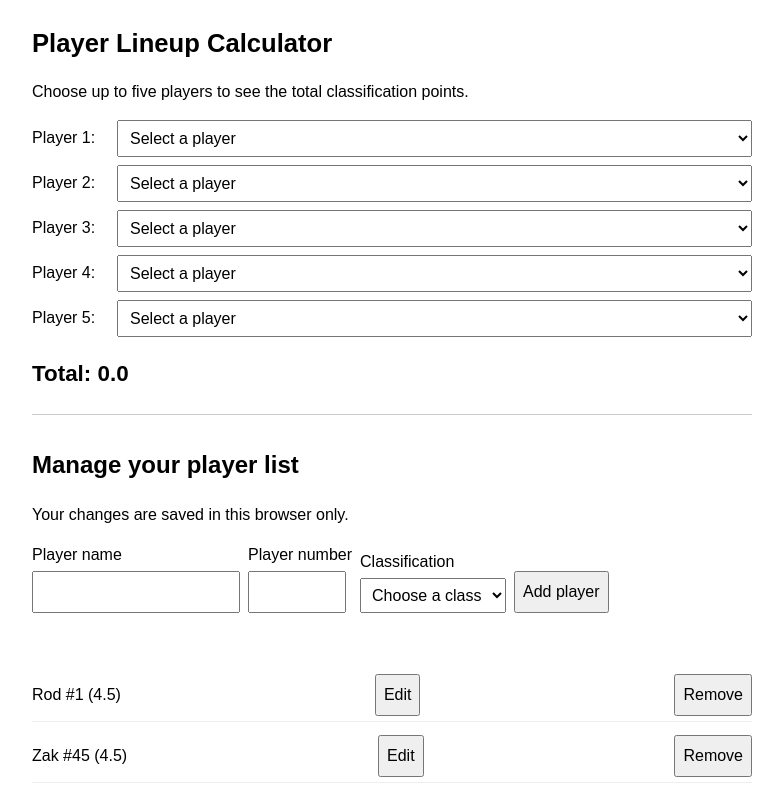
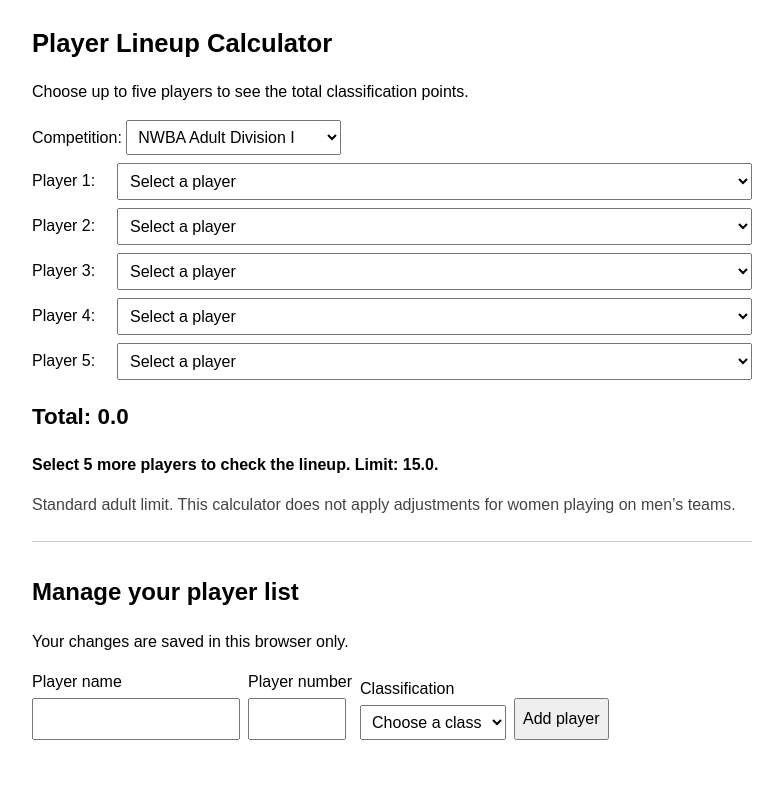
Before and after one commit to francoisfried/Ballers, a plain HTML site: page index.html in a window 1280 px wide. Shown: the top 788 px of the page, without its empty margins (248-1031 px from the left). Drawn offline with Linux system fonts and the light colour scheme.

Commit message:
Add competition-specific lineup limits

```diff
--- a/index.html
+++ b/index.html
@@ -11,6 +11,9 @@
         .lineup-row label { width: 75px; }
         .lineup-row select { flex: 1; min-width: 0; padding: 8px; }
         #total { margin: 20px 0; font-size: 1.4rem; font-weight: bold; }
+        #lineupStatus { font-weight: bold; }
+        #lineupStatus.over-limit { color: #a00000; }
+        #ruleNote { color: #444; }
         section { border-top: 1px solid #ccc; padding-top: 12px; margin-top: 24px; }
         #addPlayerForm, .edit-form { display: flex; flex-wrap: wrap; gap: 8px; align-items: end; }
         #addPlayerForm label, .edit-form label { display: flex; flex-direction: column; gap: 4px; }
@@ -27,6 +30,15 @@
 <body>
     <h1>Player Lineup Calculator</h1>
     <p>Choose up to five players to see the total classification points.</p>
+    <label for="division">Competition:</label>
+    <select id="division">
+        <option value="adult1">NWBA Adult Division I</option>
+        <option value="adult2">NWBA Adult Division II</option>
+        <option value="adult3">NWBA Adult Division III</option>
+        <option value="college">NWBA Intercollegiate</option>
+        <option value="women">NWBA Women's Division</option>
+        <option value="iwbf">IWBF</option>
+    </select>
     <form id="playerForm">
         <div class="lineup-row"><label for="dropdown1">Player 1:</label><select id="dropdown1"></select></div>
         <div class="lineup-row"><label for="dropdown2">Player 2:</label><select id="dropdown2"></select></div>
@@ -34,6 +46,8 @@
         <div class="lineup-row"><label for="dropdown4">Player 4:</label><select id="dropdown4"></select></div>
         <div class="lineup-row"><label for="dropdown5">Player 5:</label><select id="dropdown5"></select></div>
         <div id="total" aria-live="polite">Total: 0.0</div>
+        <p id="lineupStatus" aria-live="polite"></p>
+        <p id="ruleNote"></p>
     </form>
 
     <section aria-labelledby="rosterHeading">
@@ -81,6 +95,19 @@
         const storageKey = 'ballers-players-v1';
         const classificationValues = [1, 1.5, 2, 2.5, 3, 3.5, 4, 4.5];
         const selects = Array.from(document.querySelectorAll('#playerForm select'));
+        const division = document.getElementById('division');
+        const divisionRules = {
+            adult1: { limit: 15, note: 'Standard adult limit. This calculator does not apply adjustments for women playing on men’s teams.' },
+            adult2: { limit: 15, note: 'Standard adult limit. This calculator does not apply adjustments for women playing on men’s teams.' },
+            adult3: { limit: 15, note: 'No more than two players classified 3.5 or higher may play at once. Adjustments for women playing on men’s teams are not applied.' },
+            college: { limit: 14, note: 'Intercollegiate five-player limit. This calculator does not apply adjustments for women playing on men’s teams.' },
+            women: { limit: 15, note: 'Standard NWBA Women’s Division limit. Check current event rules for other requirements.' },
+            iwbf: { limit: 14, note: 'IWBF five-player limit for official competitions.' }
+        };
+        try {
+            const savedDivision = localStorage.getItem('ballers-division-v1');
+            if (Object.hasOwn(divisionRules, savedDivision)) division.value = savedDivision;
+        } catch (error) { /* The selector still works when browser storage is unavailable. */ }
         const message = document.getElementById('message');
 
         function withNumber(player) {
@@ -123,11 +150,26 @@
                     option.disabled = option.value !== '' && option.value !== select.value && selected.includes(option.value);
                 }
             });
-            const total = selects.reduce((sum, select) => {
-                const player = players.find(item => item.id === select.value);
-                return sum + (player ? player.value : 0);
-            }, 0);
+            const lineup = selected.map(id => players.find(item => item.id === id)).filter(Boolean);
+            const total = lineup.reduce((sum, player) => sum + player.value, 0);
+            const rule = divisionRules[division.value];
+            const highClassCount = lineup.filter(player => player.value >= 3.5).length;
+            const overPoints = total > rule.limit;
+            const overHighClass = division.value === 'adult3' && highClassCount > 2;
+            const status = document.getElementById('lineupStatus');
             document.getElementById('total').textContent = `Total: ${total.toFixed(1)}`;
+            if (lineup.length < 5) {
+                status.textContent = `Select ${5 - lineup.length} more player${lineup.length === 4 ? '' : 's'} to check the lineup. Limit: ${rule.limit.toFixed(1)}.`;
+            } else if (overPoints || overHighClass) {
+                const reasons = [];
+                if (overPoints) reasons.push(`over the ${rule.limit.toFixed(1)}-point limit`);
+                if (overHighClass) reasons.push('more than two players are classified 3.5 or higher');
+                status.textContent = `Lineup exceeds this division’s standard rules: ${reasons.join('; ')}.`;
+            } else {
+                status.textContent = `Within the ${rule.limit.toFixed(1)}-point limit${division.value === 'adult3' ? ' and Division III high-class limit' : ''}.`;
+            }
+            status.classList.toggle('over-limit', lineup.length === 5 && (overPoints || overHighClass));
+            document.getElementById('ruleNote').textContent = rule.note;
         }
 
         function render() {
@@ -215,6 +257,10 @@
         }
 
         selects.forEach(select => select.addEventListener('change', updateLineup));
+        division.addEventListener('change', () => {
+            try { localStorage.setItem('ballers-division-v1', division.value); } catch (error) { /* Keep the choice for this visit. */ }
+            updateLineup();
+        });
         document.getElementById('addPlayerForm').addEventListener('submit', event => {
             event.preventDefault();
             const name = document.getElementById('playerName').value.trim();
```
Also changed, not shown: 1 other file.
